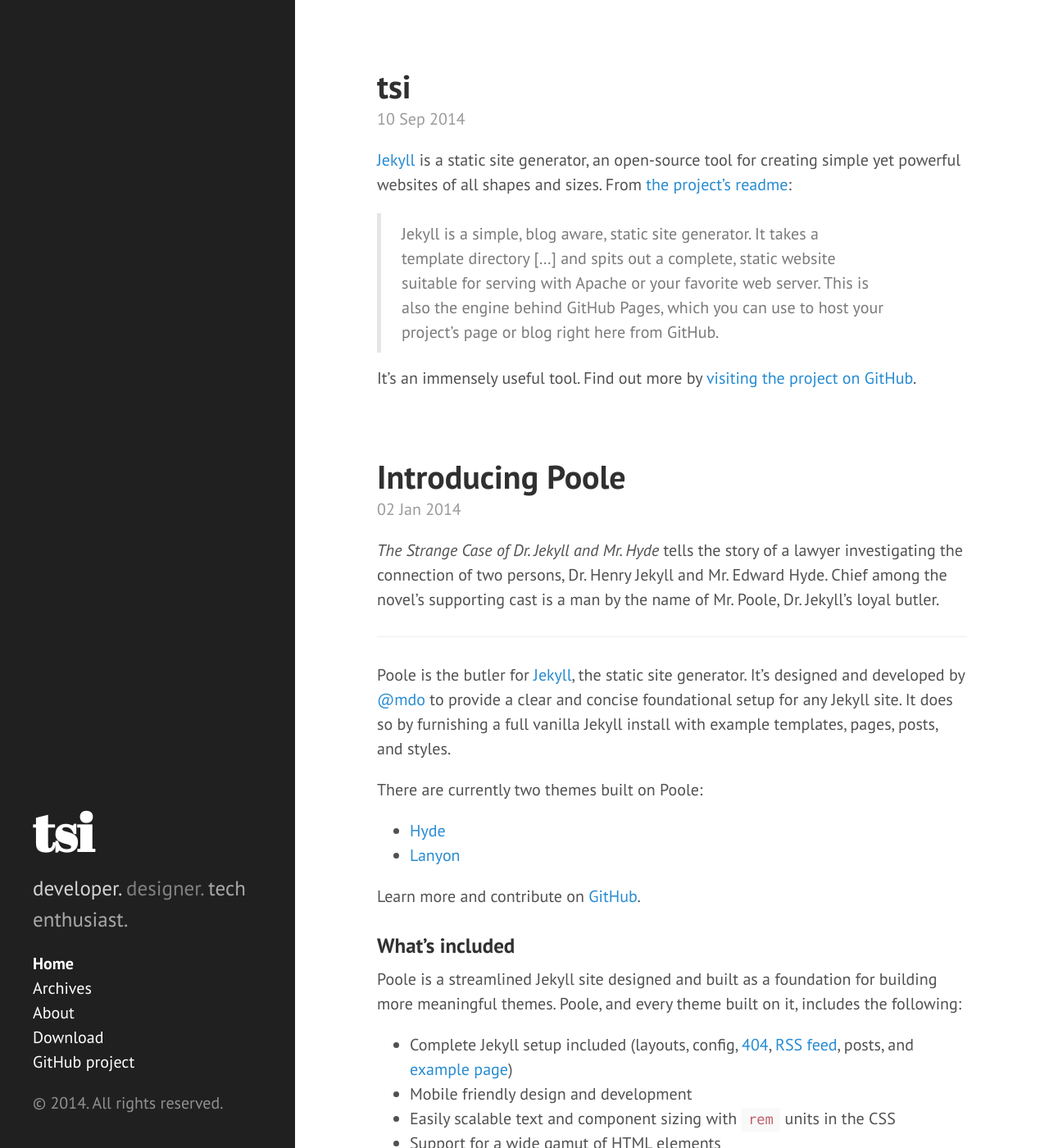
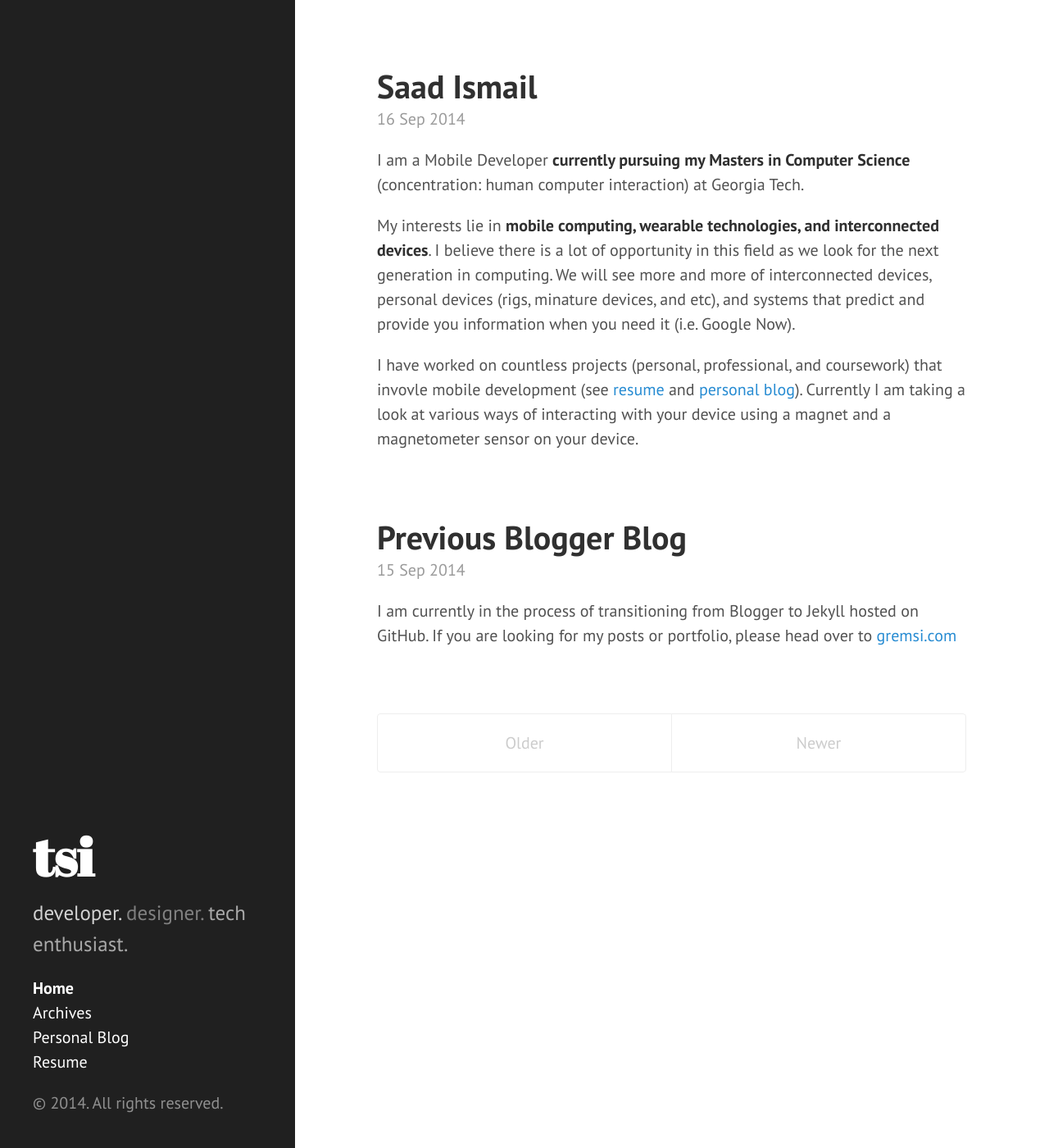
Before and after one commit to thesaadismail/thesaadismail.github.io, a Jekyll site: the page built from index.html, in a window 1280 px wide and 1400 px high. Shown: the whole window at 82% size. Built offline with Jekyll 4.4.1, drawn with Linux system fonts in a browser that asks for light colours; Markdown is read by kramdown in place of the engine named in the settings; the list of posts is cut into pages by our own code; some of the changed text lies outside the part shown.

Commit message:
removed default posts. added a sticky post about my self. added resume. edited sidebar content.

```diff
--- a/_includes/sidebar.html
+++ b/_includes/sidebar.html
@@ -26,8 +26,10 @@
         {% endif %}
       {% endfor %}
 
-      <a class="sidebar-nav-item" href="{{ site.github.repo }}/archive/v{{ site.version }}.zip">Download</a>
-      <a class="sidebar-nav-item" href="{{ site.github.repo }}">GitHub project</a>
+      <a class="sidebar-nav-item" href="http://gremsi.blogspot.com">Personal Blog</a>
+      <a class="sidebar-nav-item" href="/resources/resume/SaadIsmail-Resume-2014.pdf">Resume</a>
+      <!--<a class="sidebar-nav-item" href="{{ site.github.repo }}/archive/v{{ site.version }}.zip">Download</a>-->
+      <!--<a class="sidebar-nav-item" href="{{ site.github.repo }}">GitHub project</a>-->
       <!--<span class="sidebar-nav-item">Currently v{{ site.version }}</span>-->
     </nav>
 
--- a/_posts/2014-09-10-introduction.md
+++ /dev/null
@@ -1,11 +0,0 @@
----
-layout: post
-title: tsi
-categories: [sticky]
----
-
-[Jekyll](http://jekyllrb.com) is a static site generator, an open-source tool for creating simple yet powerful websites of all shapes and sizes. From [the project's readme](https://github.com/jekyll/jekyll/blob/master/README.markdown):
-
-> Jekyll is a simple, blog aware, static site generator. It takes a template directory [...] and spits out a complete, static website suitable for serving with Apache or your favorite web server. This is also the engine behind GitHub Pages, which you can use to host your project’s page or blog right here from GitHub.
-
-It's an immensely useful tool. Find out more by [visiting the project on GitHub](https://github.com/jekyll/jekyll).
--- /dev/null
+++ b/_posts/introduction/2014-09-15-old-blog.md
@@ -0,0 +1,6 @@
+---
+layout: post
+title: Previous Blogger Blog
+---
+
+I am currently in the process of transitioning from Blogger to Jekyll hosted on GitHub. If you are looking for my posts or portfolio, please head over to [gremsi.com](http://gremsi.com)
--- /dev/null
+++ b/_posts/introduction/2014-09-16-introduction.md
@@ -0,0 +1,11 @@
+---
+layout: post
+title: Saad Ismail
+categories: [sticky]
+---
+
+I am a Mobile Developer **currently pursuing my Masters in Computer Science** (concentration: human computer interaction) at Georgia Tech.
+
+My interests lie in **mobile computing, wearable technologies, and interconnected devices**. I believe there is a lot of opportunity in this field as we look for the next generation in computing. We will see more and more of interconnected devices, personal devices (rigs, minature devices, and etc), and systems that predict and provide you information when you need it (i.e. Google Now).
+
+I have worked on countless projects (personal, professional, and coursework) that invovle mobile development (see [resume](/resources/resume/SaadIsmail-Resume-2014.pdf) and [personal blog](http://gremsi.com)). Currently I am taking a look at various ways of interacting with your device using a magnet and a magnetometer sensor on your device.
```
Also changed, not shown: _posts/_old/2013-12-31-whats-jekyll.md (renamed from _posts/2013-12-31-whats-jekyll.md), _posts/_old/2014-01-01-example-content.md (renamed from _posts/2014-01-01-example-content.md), _posts/_old/2014-01-02-introducing-poole.md (renamed from _posts/2014-01-02-introducing-poole.md), _posts/_old/about.md (renamed from about.md), 1 other file.
